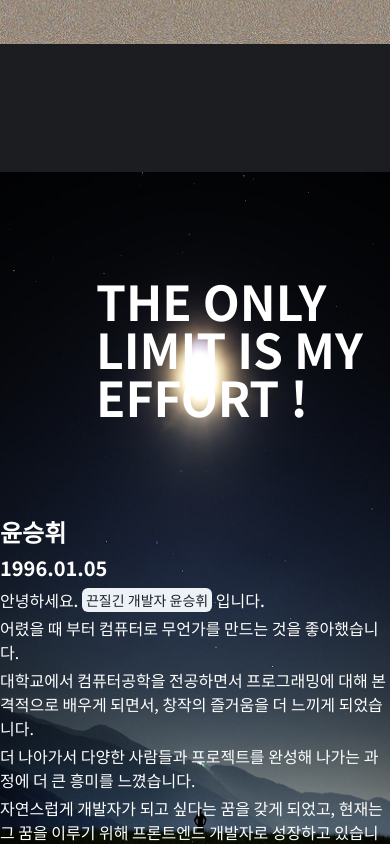
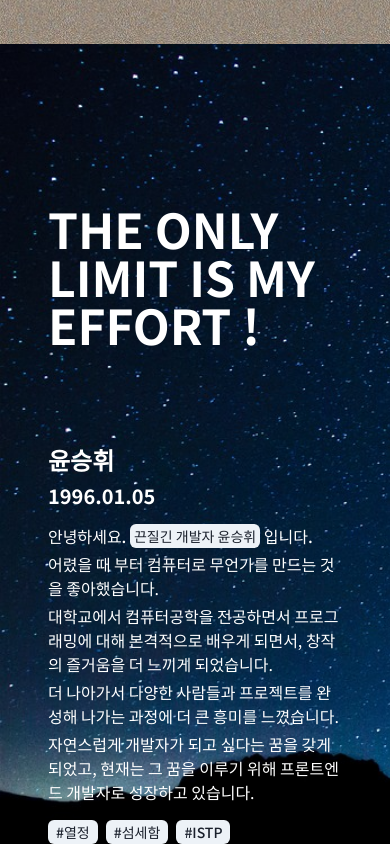
Before and after one commit to Yoonhwi/new-portfolio, a React (Vite) app: page / in a window 390 px wide. Shown: the part 800-1644 px from the top of the page. Built offline with nearby package versions, Linux system fonts and the light colour scheme.

Commit message:
added useLayout hook for responsivity && changed about img

```diff
--- a/src/components/layouts/center-layout/center-layout.tsx
+++ b/src/components/layouts/center-layout/center-layout.tsx
@@ -6,7 +6,7 @@ interface CenterLayoutProps {
 const CenterLayout = ({ children }: CenterLayoutProps) => {
   return (
     <Flex justify={"center"} h={"100%"}>
-      <Flex w={{ base: "100%", xl: "1280px" }} direction={"column"}>
+      <Flex w={{ base: "100%", lg: "992px" }} direction={"column"}>
         {children}
       </Flex>
     </Flex>
--- a/src/container/about/about-text.tsx
+++ b/src/container/about/about-text.tsx
@@ -2,9 +2,17 @@ import { Flex, Heading, Tag, Text } from "@chakra-ui/react";
 
 const AboutText = () => {
   return (
-    <Flex direction={"column"} gap={2} maxW={"550px"} ml={"auto"}>
-      <Heading size={"lg"}>윤승휘</Heading>
-      <Heading size={"md"}>1996.01.05</Heading>
+    <Flex
+      direction={"column"}
+      gap={4}
+      maxW={"550px"}
+      ml={{ base: "inherit", lg: "auto" }}
+    >
+      <Flex direction={"column"} gap={2}>
+        <Heading size={"lg"}>윤승휘</Heading>
+        <Heading size={"md"}>1996.01.05</Heading>
+      </Flex>
+
       <Flex direction={"column"} gap={1}>
         <Text fontWeight={"500"}>
           안녕하세요. <Tag p={1}>끈질긴 개발자 윤승휘</Tag> 입니다.
@@ -23,6 +31,11 @@ const AboutText = () => {
           이루기 위해 프론트엔드 개발자로 성장하고 있습니다.
         </Text>
       </Flex>
+      <Flex gap={2}>
+        <Tag>#열정</Tag>
+        <Tag>#섬세함</Tag>
+        <Tag>#ISTP</Tag>
+      </Flex>
     </Flex>
   );
 };
--- a/src/container/about/about.tsx
+++ b/src/container/about/about.tsx
@@ -1,34 +1,43 @@
 import { CenterLayout } from "@/components";
-import { useSection } from "@/hooks";
+import { useLayout, useSection } from "@/hooks";
 import { Box, Flex, Heading } from "@chakra-ui/react";
 import AboutText from "./about-text";
 
 const About = () => {
   const { registerSection } = useSection();
+  const { isMobile } = useLayout();
 
   return (
     <Box
       backgroundColor={"rgb(27,29,32)"}
+      backgroundImage={isMobile ? `url('./img/portfolio_bg7.jpg')` : ""}
+      backgroundSize={"cover"}
+      backgroundRepeat={"no-repeat"}
       minH={`100vh`}
       ref={(el) => {
         if (!el) return;
         registerSection("ABOUT", el);
       }}
-      py={32}
+      py={20}
+      px={12}
     >
       <CenterLayout>
         <Box color={"white"} position={"relative"} minH={"800px"}>
+          {!isMobile && (
             <Box
-            backgroundImage={`url('./img/portfolio_bg6.jpg')`}
-            backgroundSize={"contain"}
+              backgroundImage={`url('./img/portfolio_bg7.jpg')`}
+              backgroundSize={"cover"}
               backgroundRepeat={"no-repeat"}
               position={"absolute"}
               left={0}
-            top={0}
+              top={20}
               bottom={0}
-            minH={"800px"}
-            minW={"400px"}
+              width={"650px"}
+              height={"650px"}
+              borderRadius={"100%"}
+              boxShadow={"dark-lg"}
             />
+          )}
           <Flex
             direction={"column"}
             zIndex={1}
@@ -37,9 +46,7 @@ const About = () => {
             justifyContent={"center"}
             gap={24}
           >
-            <Heading size={"3xl"} pl={24}>
-              THE ONLY LIMIT IS MY EFFORT !
-            </Heading>
+            <Heading size={"3xl"}>THE ONLY LIMIT IS MY EFFORT !</Heading>
             <AboutText />
           </Flex>
         </Box>
--- a/src/hooks/index.ts
+++ b/src/hooks/index.ts
@@ -1 +1,2 @@
 export { default as useSection } from "./useSection";
+export { default as useLayout } from "./useLayout";
--- /dev/null
+++ b/src/hooks/useLayout.ts
@@ -0,0 +1,11 @@
+import { useBreakpointValue } from "@chakra-ui/react";
+
+const useLayout = () => {
+  const isMobile = useBreakpointValue({ base: true, lg: false })!;
+
+  return {
+    isMobile,
+  };
+};
+
+export default useLayout;
```
Also changed, not shown: public/img/portfolio_bg7.jpg (added). Lines whose indentation alone changed are shown as unchanged.
